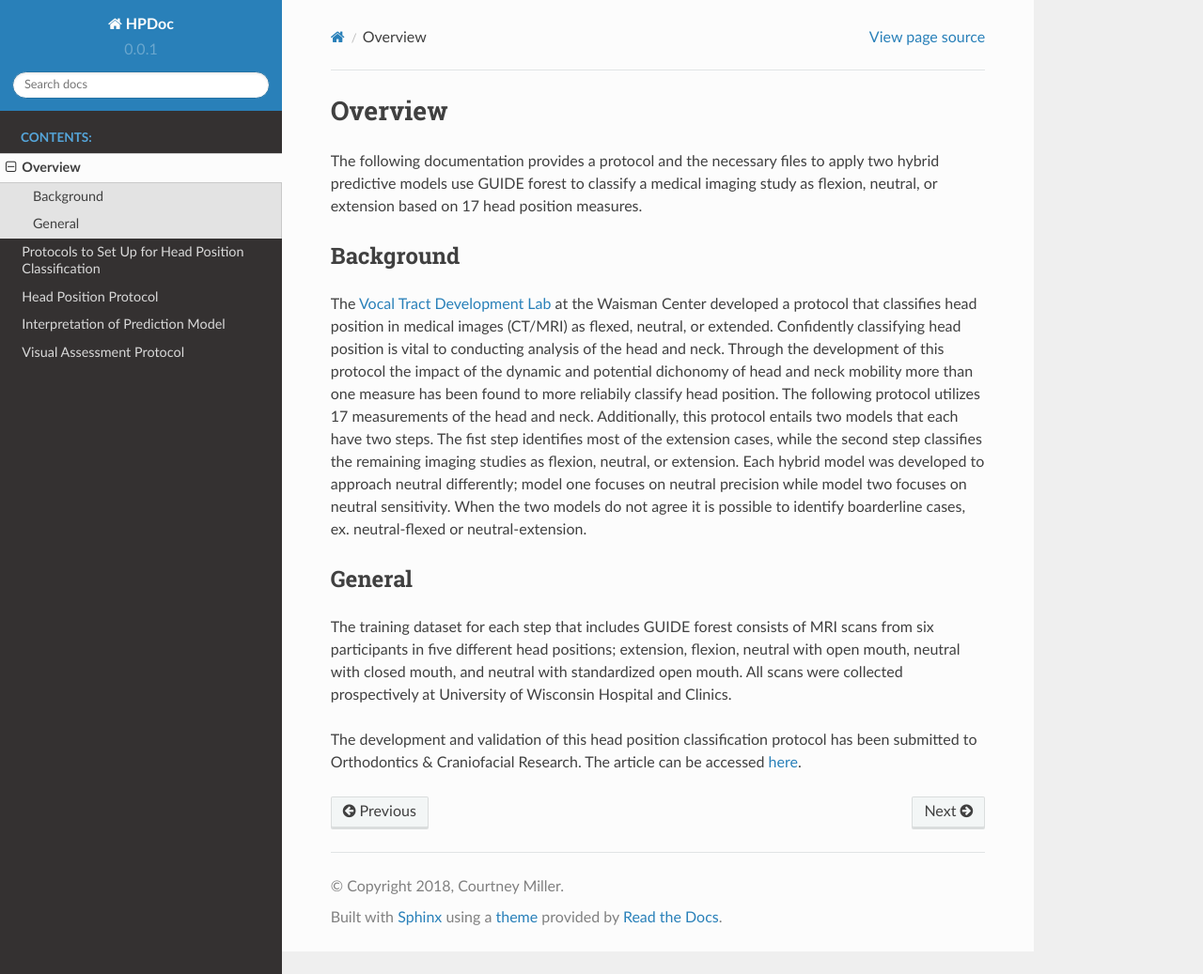
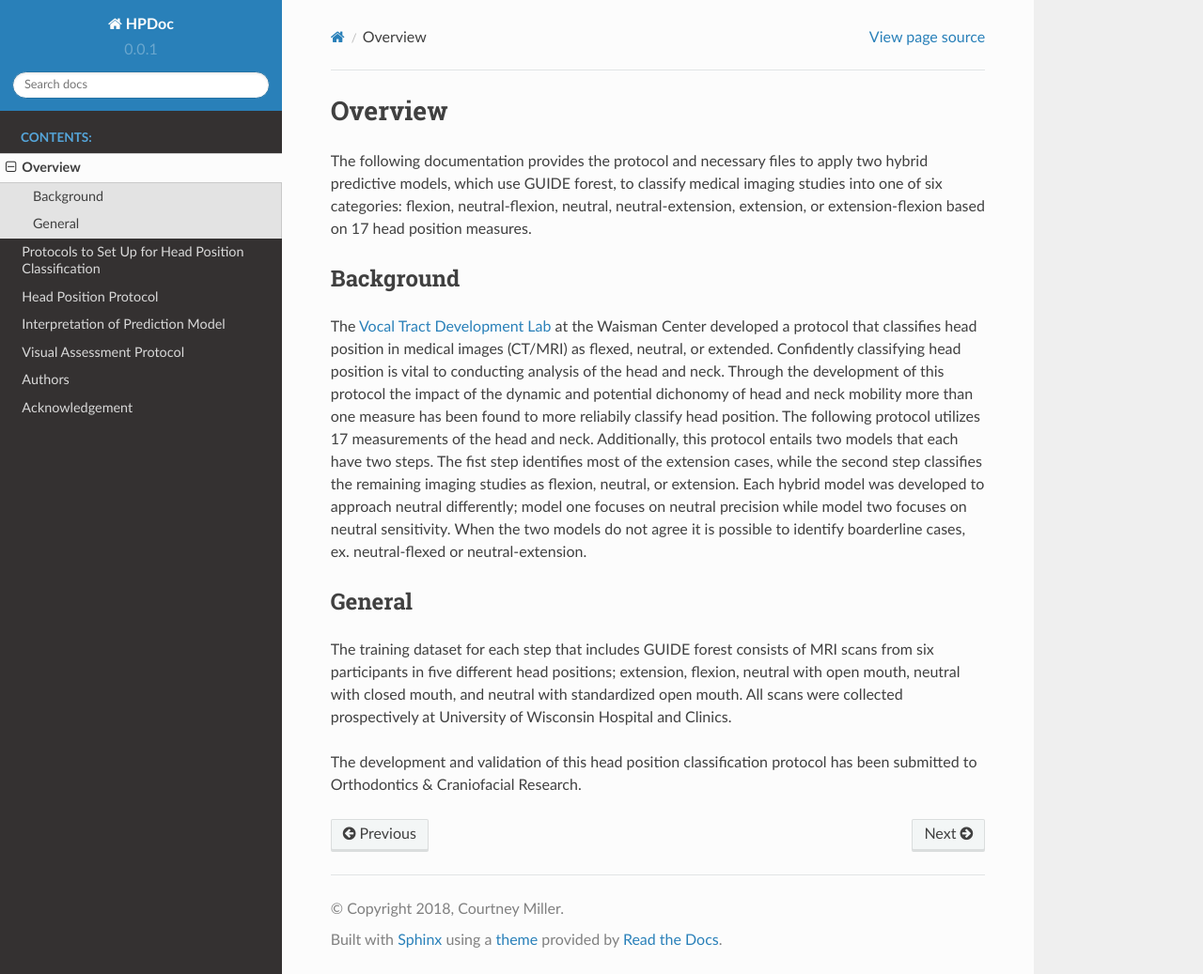
Before and after one commit to vocaltractlab/headpositiondoc, a Sphinx documentation site: the page built from source/overview.rst, in a window 1280 px wide and 1037 px high. Shown: the whole window at 94% size. Built offline with Sphinx 7.4.7 and the Read the Docs theme 2.0.0, drawn with Linux system fonts in a browser that asks for light colours.

Commit message:
landmark fig and author

```diff
--- /dev/null
+++ b/source/author.rst
@@ -0,0 +1,9 @@
+Authors
+-------
+
+
+
+
+
+Acknowledgement
+---------------
--- a/source/index.rst
+++ b/source/index.rst
@@ -3,8 +3,8 @@
    You can adapt this file completely to your liking, but it should at least
    contain the root `toctree` directive.
 
-Welcome to HPDoc's documentation!
-=================================
+Welcome to the documentation for the Head Position Protocol
+===========================================================
 This is documentation for classifying head-position using multiple measures to account for the dynamic mobility of the head and neck.
 
 .. toctree::
@@ -15,7 +15,7 @@
    protocol
    protocolHP
    Interpretation
-
+   author
 
 
 Indices and tables
--- a/source/overview.rst
+++ b/source/overview.rst
@@ -1,7 +1,7 @@
 Overview
 ========
 
-The following documentation provides a protocol and the necessary files to apply two hybrid predictive models use GUIDE forest to classify a medical imaging study as flexion, neutral, or extension based on 17 head position measures.
+The following documentation provides the protocol and necessary files to apply two hybrid predictive models, which use GUIDE forest, to classify medical imaging studies into one of six categories: flexion, neutral-flexion, neutral, neutral-extension, extension, or extension-flexion based on 17 head position measures.
 
 Background
 ----------
@@ -11,4 +11,4 @@
 -------
 The training dataset for each step that includes GUIDE forest consists of MRI scans from six participants in five different head positions; extension, flexion, neutral with open mouth, neutral with closed mouth, and neutral with standardized open mouth.  All scans were collected prospectively at University of Wisconsin Hospital and Clinics.
 
-The development and validation of this head position classification protocol has been submitted to Orthodontics & Craniofacial Research. The article can be accessed `here <http://>`_.
+The development and validation of this head position classification protocol has been submitted to Orthodontics & Craniofacial Research.
--- a/source/protocol.rst
+++ b/source/protocol.rst
@@ -7,7 +7,7 @@
 Landmarking Protocol
 --------------------
 
-.. figure:: docs/landmarkHP.PNGu
+.. figure:: docs/landmarkHP.PNG
 	:scale: 53%
 	:alt: This figure visualizes all landmarks necessary to classify head position.
 	:figclass: align-center
```
